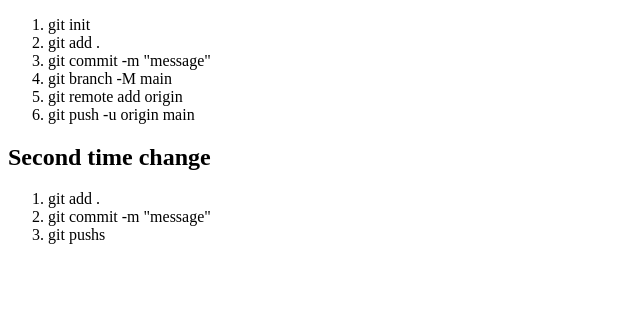
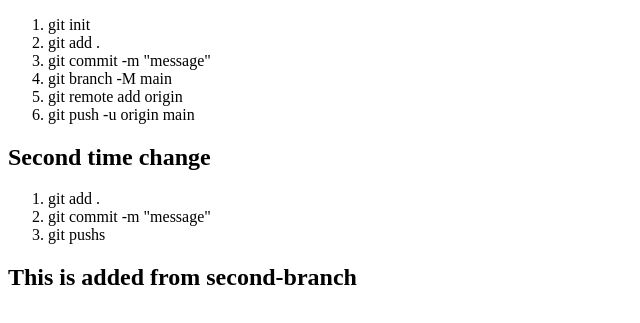
Before and after one commit to yusuf-khan-swd/my-fifth-repo, a plain HTML site: page index.html in a window 1280 px wide. Shown: the part 105-428 px from the top of the page, without its empty margins (0-640 px from the left). Drawn offline with Linux system fonts and the light colour scheme.

Commit message:
second-branch commit

```diff
--- a/index.html
+++ b/index.html
@@ -25,5 +25,6 @@
             <li>git pushs</li>
         </ol>
 
+    <h2>This is added from second-branch </h2>
 </body>
 </html>
```
